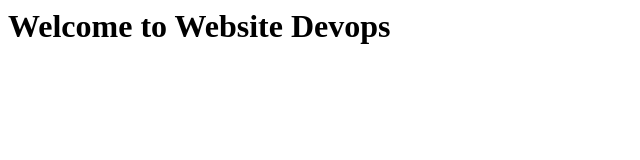
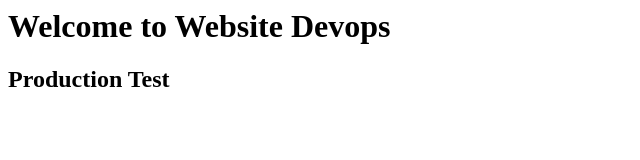
Before and after one commit to EswarR99/website, a plain HTML site: page index.html in a window 1280 px wide. Shown: the whole page, without its empty margins (0-640 px from the left). Drawn offline with Linux system fonts and the light colour scheme.

Commit message:
Added code for production

```diff
--- a/index.html
+++ b/index.html
@@ -2,5 +2,6 @@
 <title>Jenkins CI/CD Pipeline</title>
 <body>
 <h1> Welcome to Website Devops </h1>
+<h2>Production Test </h2>
 </body>
 </html>
```
